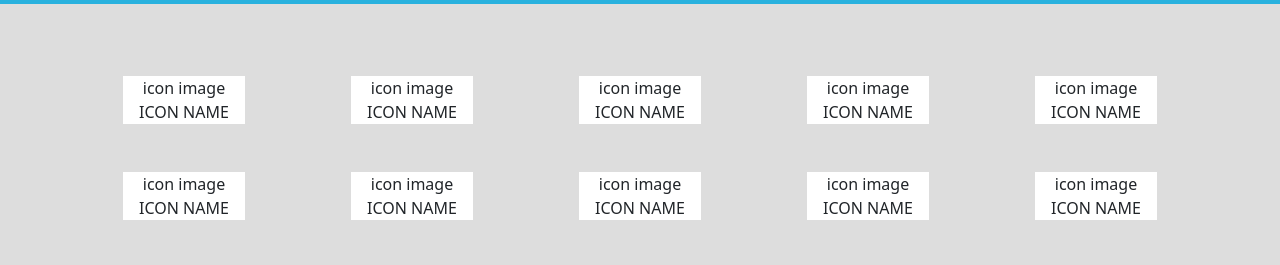
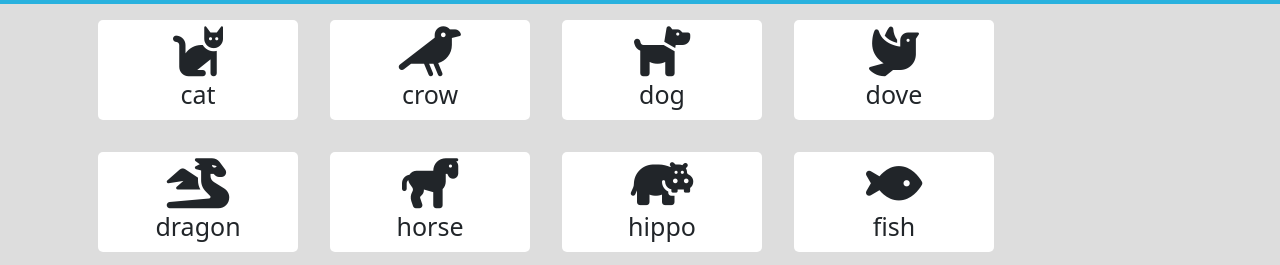
Before and after one commit to agostinopique/js-es6-icons, a plain HTML site: page index.html in a window 1280 px wide. Shown: the part 112-377 px from the top of the page. Drawn offline with nearby package versions, Linux system fonts and the light colour scheme.

Commit message:
Milestone 1;

```diff
--- a/index.html
+++ b/index.html
@@ -23,75 +23,15 @@
                 <option value="4">user</option>
             </select>
         </div>
-        <div class="container h-100">
-            <div class="row row-cols-1 row-cols-md-5 row-cols-sm-2 flex-wrap justify-content-evenly align-content-center mt-4">
-                <div class="col mt-5 text-center">
-                    <div class="icon_container">
-                        <span>icon image</span> <br>
-                        <span>ICON NAME</span>
-                    </div>
-                </div>
-                <div class="col mt-5 text-center">
-                    <div class="icon_container">
-                        <span>icon image</span> <br>
-                        <span>ICON NAME</span>
-                    </div>
-                </div>
-                <div class="col mt-5 text-center">
-                    <div class="icon_container">
-                        <span>icon image</span> <br>
-                        <span>ICON NAME</span>
-                    </div>
-                </div>
-                <div class="col mt-5 text-center">
-                    <div class="icon_container">
-                        <span>icon image</span> <br>
-                        <span>ICON NAME</span>
-                    </div>
-                </div>
-                <div class="col mt-5 text-center">
-                    <div class="icon_container">
-                        <span>icon image</span> <br>
-                        <span>ICON NAME</span>
-                    </div>
-                </div>
-                <div class="col mt-5 text-center">
-                    <div class="icon_container">
-                        <span>icon image</span> <br>
-                        <span>ICON NAME</span>
-                    </div>
-                </div>
-                <div class="col mt-5 text-center">
-                    <div class="icon_container">
-                        <span>icon image</span> <br>
-                        <span>ICON NAME</span>
-                    </div>
-                </div>
-                <div class="col mt-5 text-center">
-                    <div class="icon_container">
-                        <span>icon image</span> <br>
-                        <span>ICON NAME</span>
-                    </div>
-                </div>
-                <div class="col mt-5 text-center">
-                    <div class="icon_container">
-                        <span>icon image</span> <br>
-                        <span>ICON NAME</span>
-                    </div>
-                </div>
-                <div class="col mt-5 text-center">
-                    <div class="icon_container">
-                        <span>icon image</span> <br>
-                        <span>ICON NAME</span>
-                    </div>
-                </div>
-                <div class="col mt-5 text-center">
-                    <div class="icon_container">
-                        <span>icon image</span> <br>
-                        <span>ICON NAME</span>
-                    </div>
-                </div>
-            </div>
+
+
+        <div id="icon_section" class="container h-100 d-flex flex-wrap">
+
+            <!-- <div class="box m-3 text-center">
+                <span>icon image</span>
+                <span>ICON NAME</span>
+            </div> -->
+
         </div>
     </main>
     <script src="./js/data.js"></script>
--- a/js/data.js
+++ b/js/data.js
@@ -1,4 +1,4 @@
-[
+const iconList = [
 	{
 		name: 'cat',
 		prefix: 'fa-',
@@ -112,3 +112,56 @@
 		color: 'blue'
 	}
 ];
+
+/*
+	**Milestone 1**
+	Partendo dalla struttura dati fornita, visualizzare in pagina un box per ogni icona, in cui è presente il nome dell’icona e l’icona stessa.
+
+	**Milestone 2**
+	Ciascuna icona ha una proprietà “color”: utilizzare questa proprietà per visualizzare le icone del colore corrispondente.
+
+	**Milestone 3**
+	Aggiungere alla pagina una select in cui le options corrispondono ai vari tipi di icone *(animal, vegetable, user)*. Quando l’utente seleziona un tipo dalla select, visualizzare solamente le icone corrispondenti.
+
+	**BONUS**
+	1- modificare la struttura dati fornita e valorizzare la proprietà “color” in modo dinamico: generare in modo casuale un codice colore, sapendo che la notazione esadecimale è formata dal simbolo “#” seguito da 6 caratteri alfanumerici compresi tra 0 e 9 e A e F.
+	2- popolare le options della select della milestone 3 dinamicamente.
+
+
+	MILESTONE 1:
+	1. Crea una funzione che va a creare dei box con le classi boostrap e non che andranno poi stampate all'interno della row di bootstrap;
+	2. Creare una funzione che va a stampare il nome e il codice dell'icona all'interno del box creato al punto sopra.
+
+	MILESTONE 2:
+	1. Creare una funzione che va a leggere la proprietá color di ogni oggetto e ad aggiungerla come style all'icona corrispondente;
+
+	MILESTONE 3:
+	1. Creare una funzione con il quale vado a leggere il value dell'option selezionato dell'user.
+	2. Stampare a schermo solo le icone con il type corrispondente.
+*/
+
+const iconSection = document.getElementById('icon_section');
+
+iconBox()
+
+function iconBox(){
+
+iconList.forEach((icon) => {
+	const col = document.createElement('div');
+
+	col.className = 'box';
+	col.classList.add('m-3', 'text-center');
+
+	iconSection.append(col);
+
+	const {name, family, prefix} = icon;
+	console.log(icon)
+
+	col.innerHTML = `
+		<i class='${family} ${prefix}${name} fa-2x'></i>
+		<span>${name}</span>`
+})
+
+
+
+}
--- a/style.css
+++ b/style.css
@@ -10,7 +10,8 @@
 /* MAIN */
 main {
     background-color: #DDDDDD;
-    height: calc(100vh - 60px);
+
+    font-size: 25px;
 }
 .ap_midcontainer {
     background-color: #29B1DE;
@@ -21,10 +22,15 @@ main {
     height: 40px;
 }
 
-.icon_container{
+
+.box{
+    display: flex;
+    align-items: center;
+    justify-content: center;
+    flex-direction: column;
     background-color: #fff;
-    width: 60%;
-    margin: 0 auto;
+    height: 100px;
+    width: 200px;
+    border-radius: 5px;
 }
-
 /* /MAIN */
```
